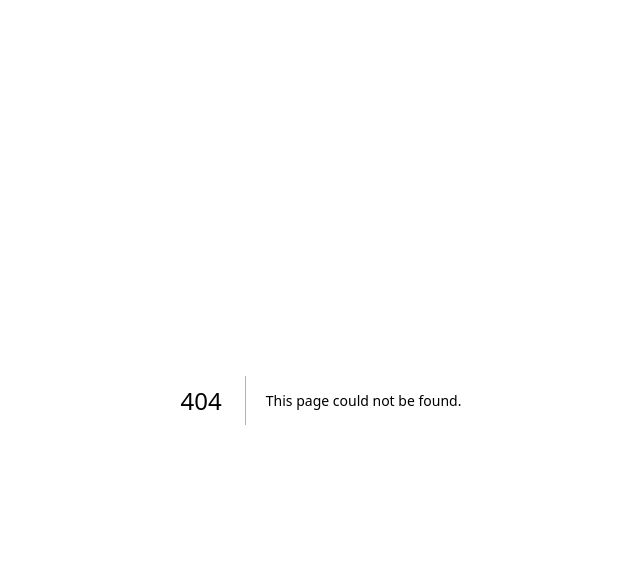
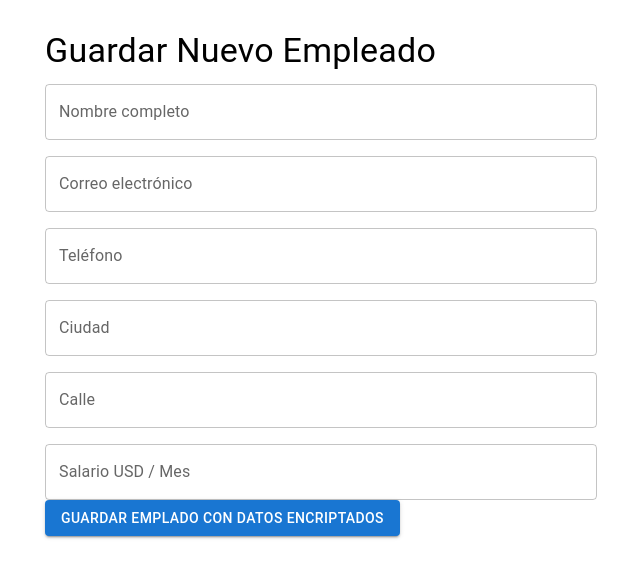
Before and after one commit to AlexAnguloMtz/Employees_CRUD_front_end, a Next.js app: page /create-employee in a window 1280 px wide. Before the commit this address had no page. Shown: the top 578 px of the page, without its empty margins (319-959 px from the left). Built offline with nearby package versions, Linux system fonts and the light colour scheme.

Commit message:
Implemented validations for employee creation form

```diff
--- /dev/null
+++ b/src/app/create-employee/employeeValidations.ts
@@ -0,0 +1,33 @@
+import * as Yup from 'yup';
+
+export const employeeValidationSchema = Yup.object({
+    name: Yup.string()
+        .required('El nombre es obligatorio')
+        .max(80, 'El nombre debe tener como máximo 80 caracteres'),
+    email: Yup.string()
+        .required('El correo electrónico es obligatorio')
+        .email('Formato de correo electrónico inválido')
+        .max(80, 'El correo electrónico debe tener como máximo 80 caracteres'),
+    phone: Yup.string()
+        .required('El teléfono es obligatorio')
+        .matches(/^\d+$/, 'El teléfono debe contener solo dígitos')
+        .length(10, 'El teléfono debe tener exactamente 10 dígitos'),
+    address: Yup.object({
+        municipality: Yup
+            .string()
+            .required('La ciudad es requerida')
+            .max(80, 'La ciudad debe tener como máximo 80 caracteres'),
+        streetName: Yup
+            .string()
+            .required('La calle es requerida')
+            .max(80, 'El nombre de la calle debe tener como máximo 80 caracteres'),
+        streetNumber:
+            Yup.string()
+                .required('El número del domicilio es requerido')
+                .max(10, 'Máximo 10 caracteres')
+    }),
+    monthlySalaryUSD: Yup.string()
+        .required('El salario mensual es obligatorio')
+        .matches(/^\d+$/, 'El salario mensual debe contener solo dígitos')
+        .max(8, 'Máximo 8 dígitos'),
+});
--- /dev/null
+++ b/src/app/create-employee/page.tsx
@@ -0,0 +1,142 @@
+'use client';
+
+import styles from './styles.module.css';
+import React from 'react';
+import { useFormik } from 'formik';
+import { Button, Container, Grid, TextField, Typography } from '@mui/material';
+import { employeeValidationSchema } from './employeeValidations';
+import { Address } from '../common/models/Address';
+
+const initialValues: EmployeeCreationRequest = {
+    name: '',
+    email: '',
+    phone: '',
+    monthlySalaryUSD: '',
+    address: {
+        municipality: '',
+        streetName: '',
+        streetNumber: '',
+    },
+};
+
+type EmployeeCreationRequest = {
+    name: string,
+    email: string,
+    phone: string,
+    monthlySalaryUSD: string,
+    address: Address,
+}
+
+const CreateEmployee: React.FC = () => {
+
+    const handleSubmit = (request: EmployeeCreationRequest) => {
+        alert(JSON.stringify((request)));
+    };
+
+    const formik = useFormik({
+        initialValues,
+        validationSchema: employeeValidationSchema,
+        onSubmit: handleSubmit,
+    });
+
+    return (
+        <Container className={styles.page} maxWidth="sm">
+            <Typography className={styles.mainHeader} variant="h4" gutterBottom>
+                Guardar Nuevo Empleado
+            </Typography>
+            <form onSubmit={formik.handleSubmit}>
+                <Grid container spacing={2}>
+                    <Grid item xs={12}>
+                        <TextField
+                            fullWidth
+                            id="name"
+                            name="name"
+                            label="Nombre completo"
+                            variant="outlined"
+                            value={formik.values.name}
+                            onChange={formik.handleChange}
+                            onBlur={formik.handleBlur}
+                            error={formik.touched.name && Boolean(formik.errors.name)}
+                            helperText={formik.touched.name && formik.errors.name}
+                        />
+                    </Grid>
+                    <Grid item xs={12}>
+                        <TextField
+                            fullWidth
+                            id="email"
+                            name="email"
+                            label="Correo electrónico"
+                            variant="outlined"
+                            value={formik.values.email}
+                            onChange={formik.handleChange}
+                            onBlur={formik.handleBlur}
+                            error={formik.touched.email && Boolean(formik.errors.email)}
+                            helperText={formik.touched.email && formik.errors.email}
+                        />
+                    </Grid>
+                    <Grid item xs={12}>
+                        <TextField
+                            fullWidth
+                            id="phone"
+                            name="phone"
+                            label="Teléfono"
+                            variant="outlined"
+                            value={formik.values.phone}
+                            onChange={formik.handleChange}
+                            onBlur={formik.handleBlur}
+                            error={formik.touched.phone && Boolean(formik.errors.phone)}
+                            helperText={formik.touched.phone && formik.errors.phone}
+                        />
+                    </Grid>
+                    <Grid item xs={12}>
+                        <TextField
+                            fullWidth
+                            id="address.municipality"
+                            name="address.municipality"
+                            label="Ciudad"
+                            variant="outlined"
+                            value={formik.values.address.municipality}
+                            onChange={formik.handleChange}
+                            onBlur={formik.handleBlur}
+                            error={formik.touched.address?.municipality && Boolean(formik.errors.address?.municipality)}
+                            helperText={formik.touched.address?.municipality && formik.errors.address?.municipality}
+                        />
+                    </Grid>
+                    <Grid item xs={12}>
+                        <TextField
+                            fullWidth
+                            id="address.streetName"
+                            name="address.streetName"
+                            label="Calle"
+                            variant="outlined"
+                            value={formik.values.address.streetName}
+                            onChange={formik.handleChange}
+                            onBlur={formik.handleBlur}
+                            error={formik.touched.address?.streetName && Boolean(formik.errors.address?.streetName)}
+                            helperText={formik.touched.address?.streetName && formik.errors.address?.streetName}
+                        />
+                    </Grid>
+                    <Grid item xs={12}>
+                        <TextField
+                            fullWidth
+                            id="monthlySalaryUSD"
+                            name="monthlySalaryUSD"
+                            label="Salario USD / Mes"
+                            variant="outlined"
+                            value={formik.values.monthlySalaryUSD}
+                            onChange={formik.handleChange}
+                            onBlur={formik.handleBlur}
+                            error={formik.touched.monthlySalaryUSD && Boolean(formik.errors.monthlySalaryUSD)}
+                            helperText={formik.touched.monthlySalaryUSD && formik.errors.monthlySalaryUSD}
+                        />
+                    </Grid>
+                </Grid>
+                <Button className={styles.submitButton} type="submit" variant="contained" color="primary">
+                    Guardar Emplado con datos Encriptados
+                </Button>
+            </form>
+        </Container>
+    );
+};
+
+export default CreateEmployee;
--- /dev/null
+++ b/src/app/create-employee/styles.module.css
@@ -0,0 +1,12 @@
+.page {
+    padding: 30px 12px;
+}
+
+.mainHeader {
+    font-size: 24px;
+    margin-bottom: 30px;
+}
+
+.submitButton {
+    margin: 20px auto;
+}
--- a/src/app/home/styles.css
+++ b/src/app/home/styles.css
@@ -1,4 +1,5 @@
 .page {
+    --primaryColor: rgb(53, 127, 159);
     padding: 30px 12px;
 }
 
@@ -20,11 +21,11 @@ button {
 thead {
     position: sticky;
     top: 62px;
+    background-color: var(--primaryColor);
 }
 
 th {
     padding: 12px 0;
-    background-color: rgb(53, 127, 159);
     color: white;
 }
 
@@ -86,8 +87,8 @@ td {
 
 .primaryAction {
     font-size: 16px;
-    padding: 12px 14px;
-    background-color: rgb(43, 118, 176);
+    padding: 12px 16px;
+    background-color: rgb(199, 163, 19);
     color: white;
     border: none;
     border-radius: 6px;
@@ -96,5 +97,39 @@ td {
 
 .primaryAction:hover,
 .primaryAction:active {
-    background-color: rgb(19, 72, 112);
+    background-color: rgb(132, 107, 9);
 }
+
+.fab {
+    display: none;
+}
+
+@media screen and (max-width: 500px) {
+    .page {
+        overflow: scroll;
+    }
+
+    .controls {
+        display: none;
+    }
+
+    thead {
+        position: static;
+        top: 0;
+    }
+
+    .fab {
+        display: block;
+        position: fixed;
+        bottom: 20px;
+        right: 20px;
+        border-radius: 50%;
+        background-color: var(--primaryColor);
+        width: 70px;
+        height: 70px;
+        color: white;
+        font-size: 34px;
+        border: none;
+        box-shadow: 0 2px 4px 3px rgba(0, 0, 0, 0.4);
+    }
+}
```
Also changed, not shown: src/app/home/index.tsx (+27 -5 lines).
